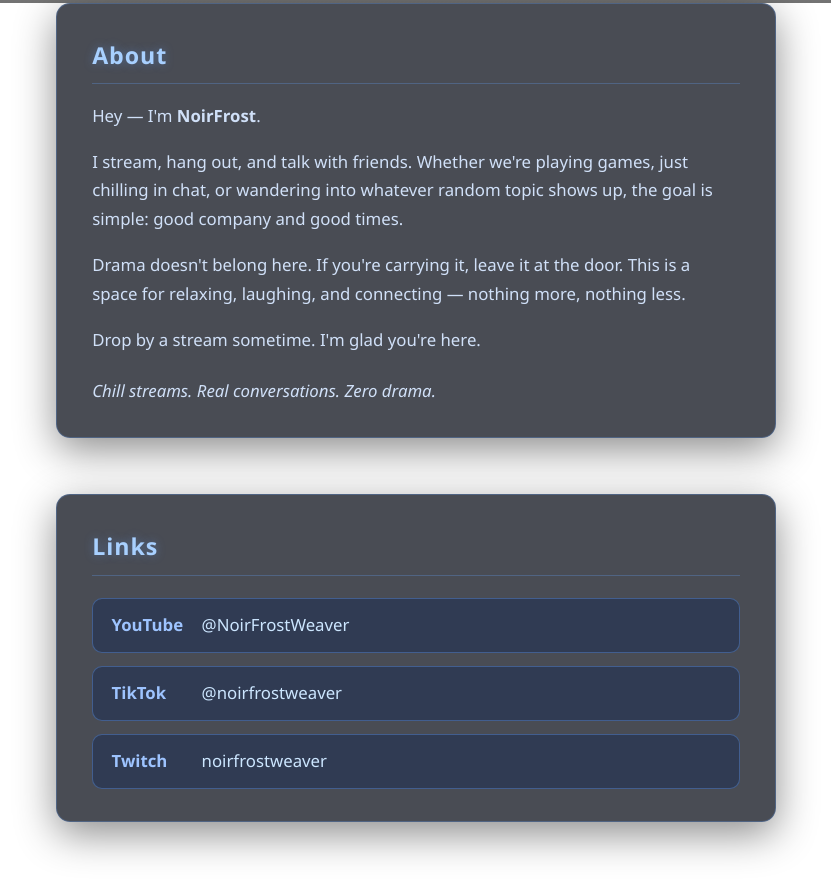
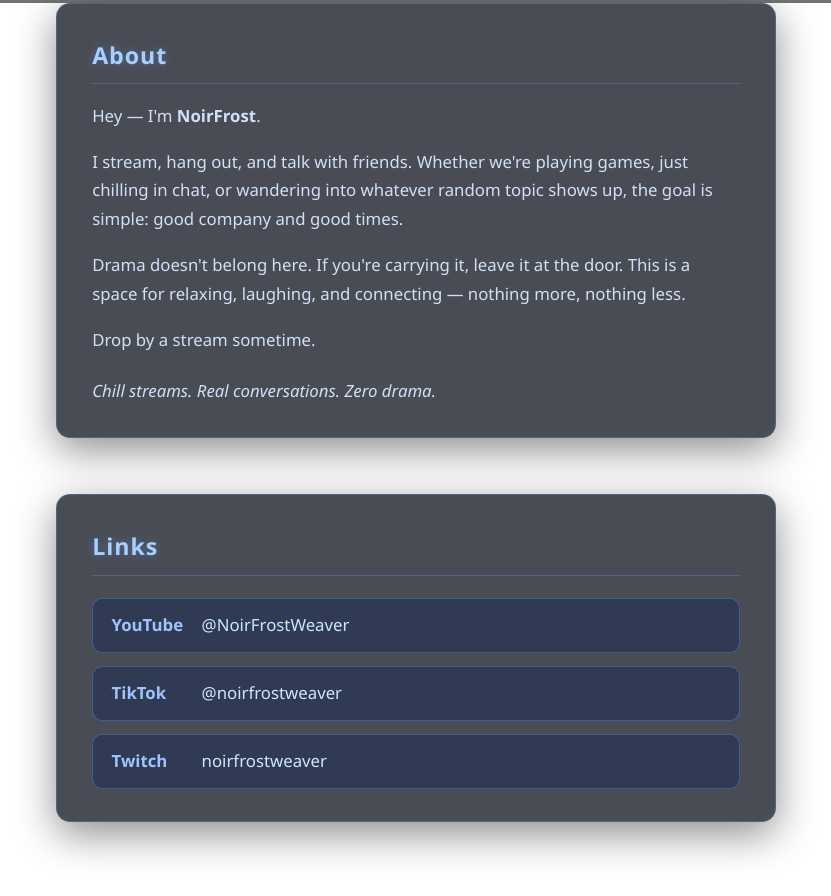
Before and after one commit to NoirFrostWeaver/NoirFrostWeaver.github.io, a plain HTML site: page index.html in a window 1280 px wide. Shown: the part 848-1744 px from the top of the page, without its empty margins (224-1055 px from the left). Drawn offline with Linux system fonts and the light colour scheme.

Commit message:
Update index.html

```diff
--- a/index.html
+++ b/index.html
@@ -221,7 +221,7 @@
             nothing less.
         </p>
         <p>
-            Drop by a stream sometime. I'm glad you're here.
+            Drop by a stream sometime.
         </p>
         <p class="tagline">Chill streams. Real conversations. Zero drama.</p>
     </section>
```
